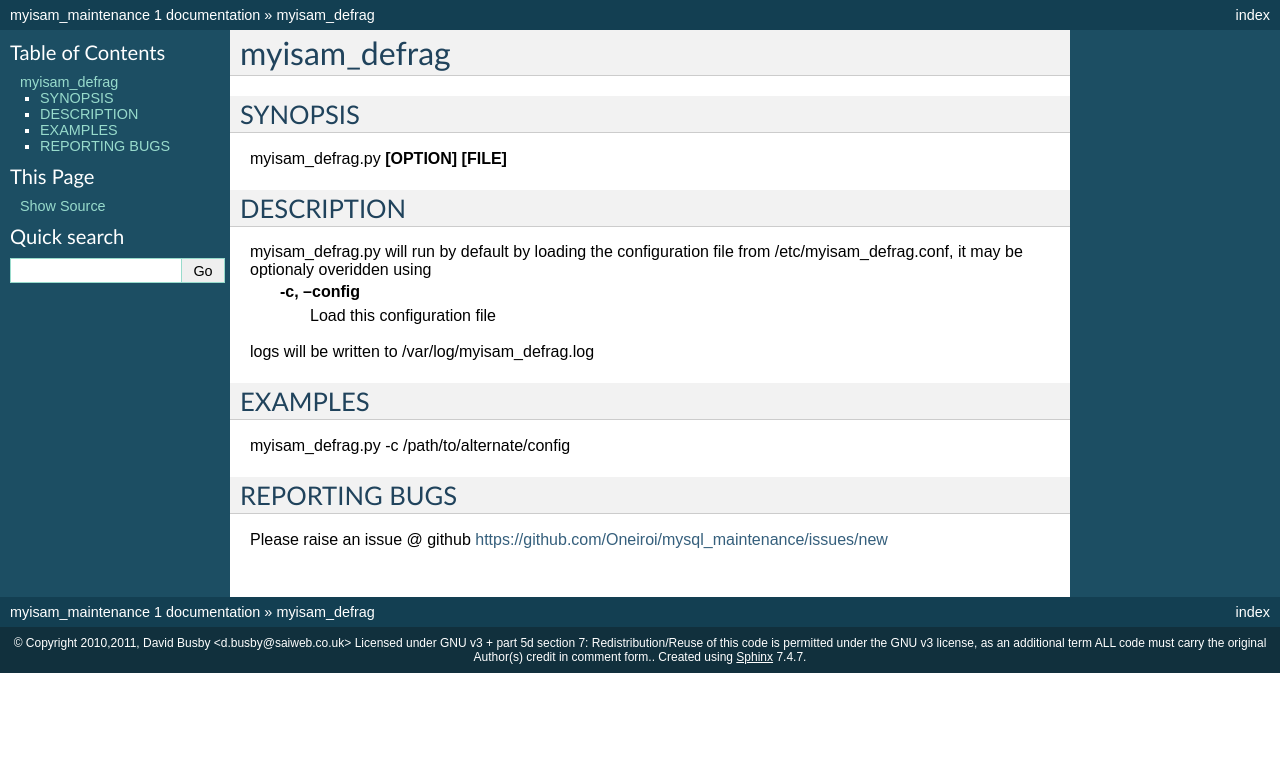
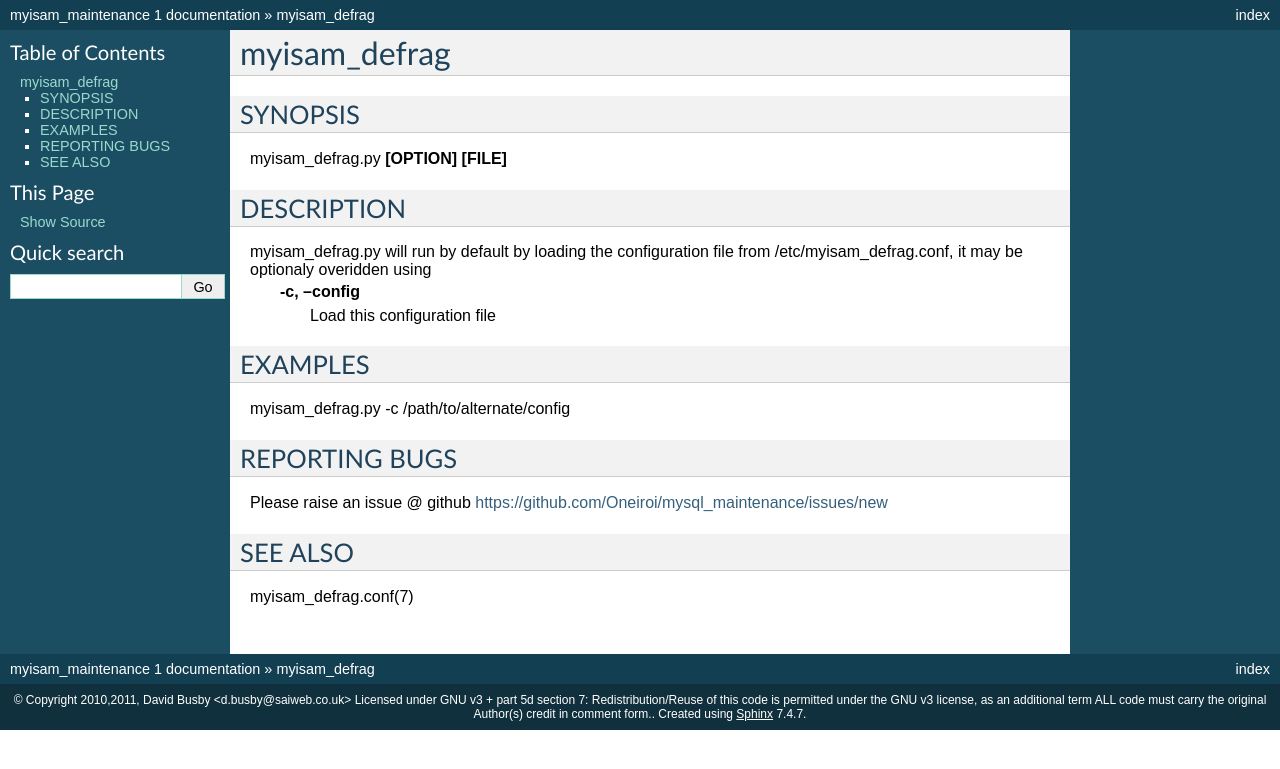
Before and after one commit to Oneiroi/mysql_maintenance, a Sphinx documentation site: the page built from docs/source/myisam_defrag.rst, in a window 1280 px wide. Shown: the top 769 px of the page. Built offline with Sphinx 7.4.7, drawn with Linux system fonts in a browser that asks for light colours.

Commit message:
docs updates

```diff
--- a/docs/source/conf.py
+++ b/docs/source/conf.py
@@ -211,5 +211,7 @@ latex_documents = [
 # One entry per manual page. List of tuples
 # (source start file, name, description, authors, manual section).
 man_pages = [
-    ('myisam_defrag', 'myisam_defrag', u'enumerate and defragment myISAM engine mySQL tables',[u'David Busby <d.busby@saiweb.co.uk>'], 8)
+    ('myisam_defrag', 'myisam_defrag', u'enumerate and defragment myISAM engine mySQL tables',[u'David Busby <d.busby@saiweb.co.uk>'], 8),
+    ('myisam_defrag.conf', 'myisam_defrag.conf', u'configuration file for myisam_defrag.py',[u'David Busby <d.busby@saiweb.co.uk>'], 7),
+    ('index_rebuild', 'index_rebuild', u'enumerate and rebuild indexs on mySQL tables',[u'David Busby <d.busby@saiweb.co.uk>'], 8)
 ]
--- a/docs/source/myisam_defrag.rst
+++ b/docs/source/myisam_defrag.rst
@@ -16,8 +16,6 @@ myisam_defrag.py will run by default by loading the configuration file from /etc
 	**-c, --config**
 		Load this configuration file
 
-logs will be written to /var/log/myisam_defrag.log
-
 EXAMPLES
 --------
 
@@ -27,3 +25,8 @@ REPORTING BUGS
 --------------
 
 Please raise an issue @ github https://github.com/Oneiroi/mysql_maintenance/issues/new
+
+SEE ALSO
+--------
+
+myisam_defrag.conf(7)
```
Also changed, not shown: 1 other file.
